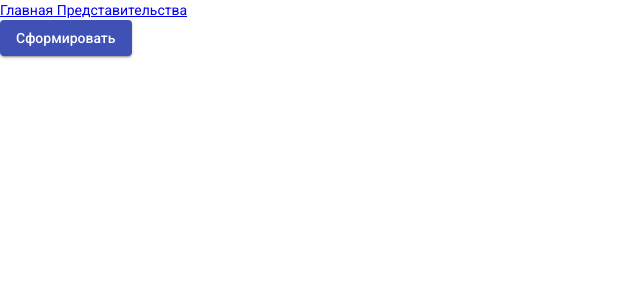
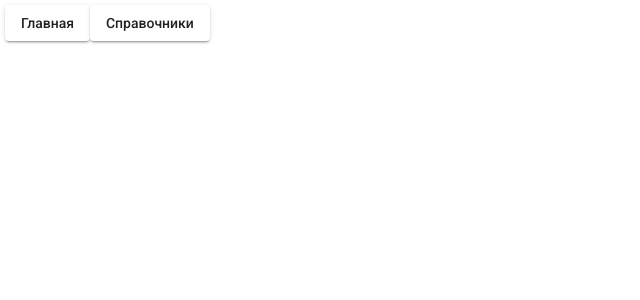
Before and after one commit to Martiniks/accTech, an Angular app: page / in a window 1280 px wide. Before the commit this address led to /offices. Shown: the top 300 px of the page, without its empty margins (0-640 px from the left). Built offline with nearby package versions, Linux system fonts and the light colour scheme.

Commit message:
material menu + 404

```diff
--- a/src/app/app-routing.module.ts
+++ b/src/app/app-routing.module.ts
@@ -2,9 +2,11 @@ import { NgModule } from '@angular/core';
 import { RouterModule, Routes } from '@angular/router';
 import { NotfoundComponent } from './components/notfound/notfound.component';
 import { OfficesContainer } from './components/offices/offices.container';
+import { AboutComponent } from './components/about/about.component';
 
 const routes: Routes = [
-  { path: '', pathMatch: 'full', redirectTo: 'offices' },
+  // { path: '', pathMatch: 'full', redirectTo: 'offices' },
+  { path: '', component: AboutComponent },
   { path: 'offices', component: OfficesContainer },
   { path: '**', component: NotfoundComponent },
 ];
--- a/src/app/app.component.html
+++ b/src/app/app.component.html
@@ -1,9 +1,11 @@
-<div class="border border-info">
-  <nav class="nav nav-pills ">
-    <a class="nav-item nav-link" routerLink=""> Главная</a>
-    <a class="nav-item nav-link" routerLink="/offices"> Представительства</a>
-  </nav>
+<div class="my-menu">
+<a mat-raised-button routerLink="" >Главная</a>
+<a mat-raised-button [matMenuTriggerFor]="menu">Справочники</a>
+<mat-menu #menu="matMenu">
+    <button mat-menu-item>Справочник 1</button>
+    <button mat-menu-item routerLink="/offices">Представительства</button>
+</mat-menu>
 </div>
-<div class="container border border-dark">
+<div >
   <router-outlet></router-outlet>
 </div>
--- a/src/app/app.component.scss
+++ b/src/app/app.component.scss
@@ -0,0 +1,4 @@
+.my-menu{
+  /* padding: 2px;  Поля вокруг текста */
+  margin: 5px; /* Отступы вокруг блока */
+}
--- a/src/app/app.module.ts
+++ b/src/app/app.module.ts
@@ -10,6 +10,9 @@ import { NotfoundComponent } from './components/notfound/notfound.component';
 import { OfficesContainer } from './components/offices/offices.container';
 import { BrowserAnimationsModule } from '@angular/platform-browser/animations';
 import { MatButtonModule } from '@angular/material/button';
+import { MatMenuModule } from '@angular/material/menu';
+import { AboutComponent } from './components/about/about.component';
+
 
 @NgModule({
   declarations: [
@@ -17,6 +20,7 @@ import { MatButtonModule } from '@angular/material/button';
     OfficesComponent,
     OfficesContainer,
     NotfoundComponent,
+    AboutComponent,
   ],
   imports: [
     BrowserModule,
@@ -25,6 +29,7 @@ import { MatButtonModule } from '@angular/material/button';
     AppRoutingModule,
     BrowserAnimationsModule,
     MatButtonModule,
+    MatMenuModule,
   ],
   providers: [],
   bootstrap: [AppComponent],
--- /dev/null
+++ b/src/app/components/about/about.component.ts
@@ -0,0 +1,15 @@
+import { ChangeDetectionStrategy, Component, OnInit } from '@angular/core';
+
+@Component({
+  selector: 'app-about',
+  template: ``,
+  changeDetection: ChangeDetectionStrategy.OnPush,
+})
+export class AboutComponent implements OnInit {
+
+  constructor() { }
+
+  ngOnInit(): void {
+  }
+
+}
--- a/src/app/components/notfound/notfound.component.html
+++ b/src/app/components/notfound/notfound.component.html
@@ -1,12 +1,6 @@
-<div class="row justify-content-center">
-  <h2> Ошибка!</h2>
+<div class="my-flex-container" >
+      <h2> Ошибка!</h2>
+      <img src="/assets/img/e404.jpg" alt="404">
+      <label  for="goHome"> Страницы не существует, попробуйте перейти </label>
+      <button mat-raised-button id="goHome" (click)="goHome()">На главную</button>
 </div>
-<div class="row justify-content-center">
-  <img src="/assets/img/e404.jpg" alt="404">
-</div>
-<div class="row m-3 justify-content-center">
-    <div class="form-group">
-        <label class="m-2" for="goHome"> Страницы не существует, попробуйте перейти </label>
-        <button class="btn btn-outline-primary " id="goHome" (click)="goHome()">На главную</button>
-    </div>
-</div>
--- a/src/app/components/offices/offices.component.html
+++ b/src/app/components/offices/offices.component.html
@@ -1,10 +1,10 @@
 <div *ngIf="data">Время = {{data.time}}</div>
 <div *ngIf="data">Код = {{data.model}}</div>
-<div class="form-group m-2">
+<div >
   <button mat-raised-button color="primary" (click)="click()">Сформировать</button>
 </div>
-<div *ngIf="data">
-  <table *ngIf="data.arrTab?.length" class="table table-bordered  table-sm">
+<div class="my-flex-container" *ngIf="data">
+  <table *ngIf="data.arrTab?.length" >
     <tr>
       <th>#</th>
       <th *ngFor="let title of keys(data.arrTab[0])">
--- a/src/styles.scss
+++ b/src/styles.scss
@@ -2,3 +2,21 @@
 
 html, body { height: 100%; }
 body { margin: 0; font-family: Roboto, "Helvetica Neue", sans-serif; }
+
+.my-flex-container{
+  display: flex;
+  flex-direction: column;
+  justify-content: center;
+  align-items: center;
+}
+.my-flex-block{
+  border: 1px double darkblue;
+  padding: 2px; /* Поля вокруг текста */
+  margin: 1px; /* Отступы вокруг блока */
+}
+
+img {
+  max-width: 100%;
+  padding: 10px;
+  height: auto;
+}
```
Also changed, not shown: src/app/components/notfound/notfound.component.ts (+2 -5 lines), 1 other file (tests, documents, lock files or other folders).
